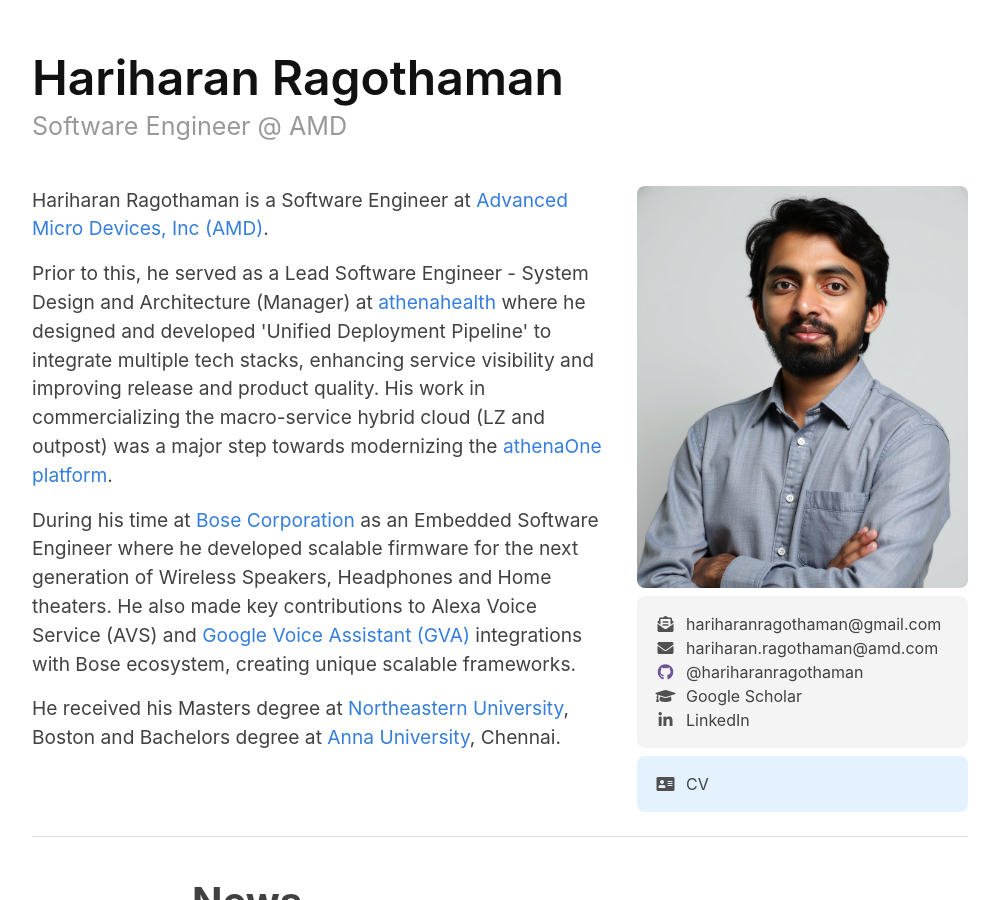
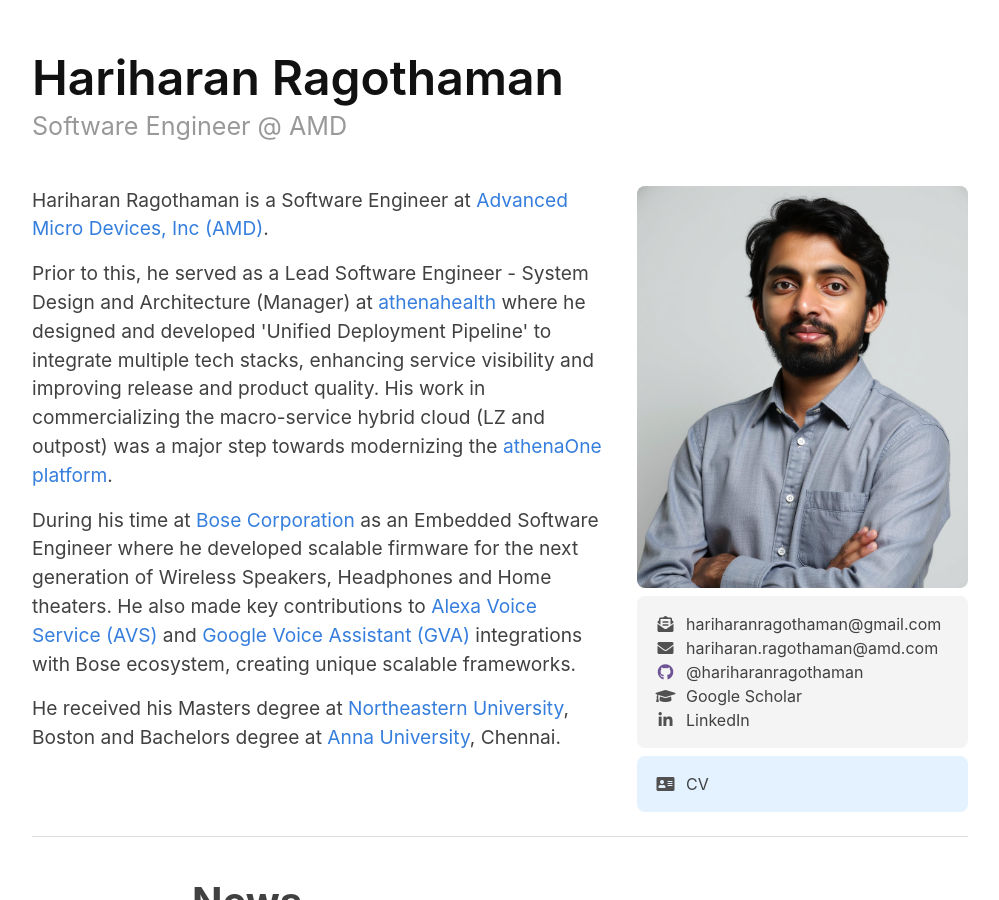
Before and after one commit to hariharanragothaman/hariharanragothaman.github.io, a Jekyll site: the page built from index.md, in a window 1280 px wide and 900 px high. Shown: the whole window, without its empty margins (140-1139 px from the left). Built offline with Jekyll 4.4.1, drawn with Linux system fonts in a browser that asks for light colours; nearby versions of some CDN libraries; some web fonts are replaced; some of the changed lines change nothing that is shown.

Commit message:
Polishes and Updates

```diff
--- a/index.md
+++ b/index.md
@@ -22,7 +22,7 @@
 	</div>
 	<div style="height: 1rem"></div>
 	<div class="intro-left">
-        During his time at <a href="https://www.bose.com/explore/music-at-home">Bose Corporation</a> as an Embedded Software Engineer where he developed scalable firmware for the next generation of Wireless Speakers, Headphones and Home theaters. He also made key contributions to Alexa Voice Service (AVS) and <a href="https://www.bose.com/stories/google-assistant?srsltid=AfmBOoqrzgh8KID8ZA9PqasC4i9jzrE8v_SEJRtAMgn3PVhhGwh3qUE5">Google Voice Assistant (GVA)</a> integrations with Bose ecosystem, creating unique scalable frameworks.
+        During his time at <a href="https://www.bose.com/explore/music-at-home">Bose Corporation</a> as an Embedded Software Engineer where he developed scalable firmware for the next generation of Wireless Speakers, Headphones and Home theaters. He also made key contributions to <a href="https://www.bose.com/stories/amazon-alexa?srsltid=AfmBOorb0yocFoRa84y9v3-3D9VVaeBhnJb9_x89QpLkOtTJUw0vsTkp">Alexa Voice Service (AVS)</a> and <a href="https://www.bose.com/stories/google-assistant?srsltid=AfmBOoqrzgh8KID8ZA9PqasC4i9jzrE8v_SEJRtAMgn3PVhhGwh3qUE5">Google Voice Assistant (GVA)</a> integrations with Bose ecosystem, creating unique scalable frameworks.
 	</div>
 	<div style="height: 1rem"></div>
 	<div class="intro-left">
```
